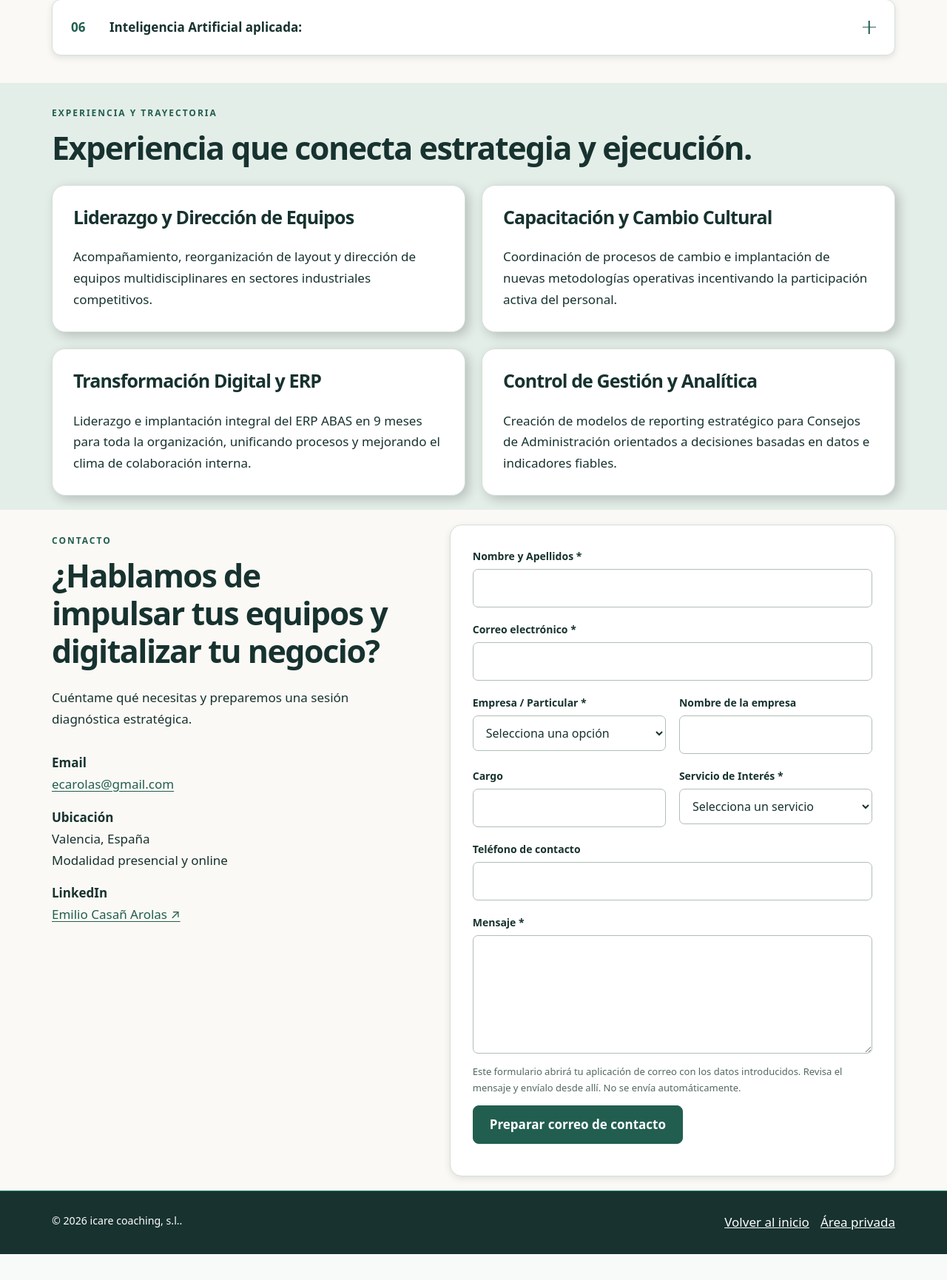
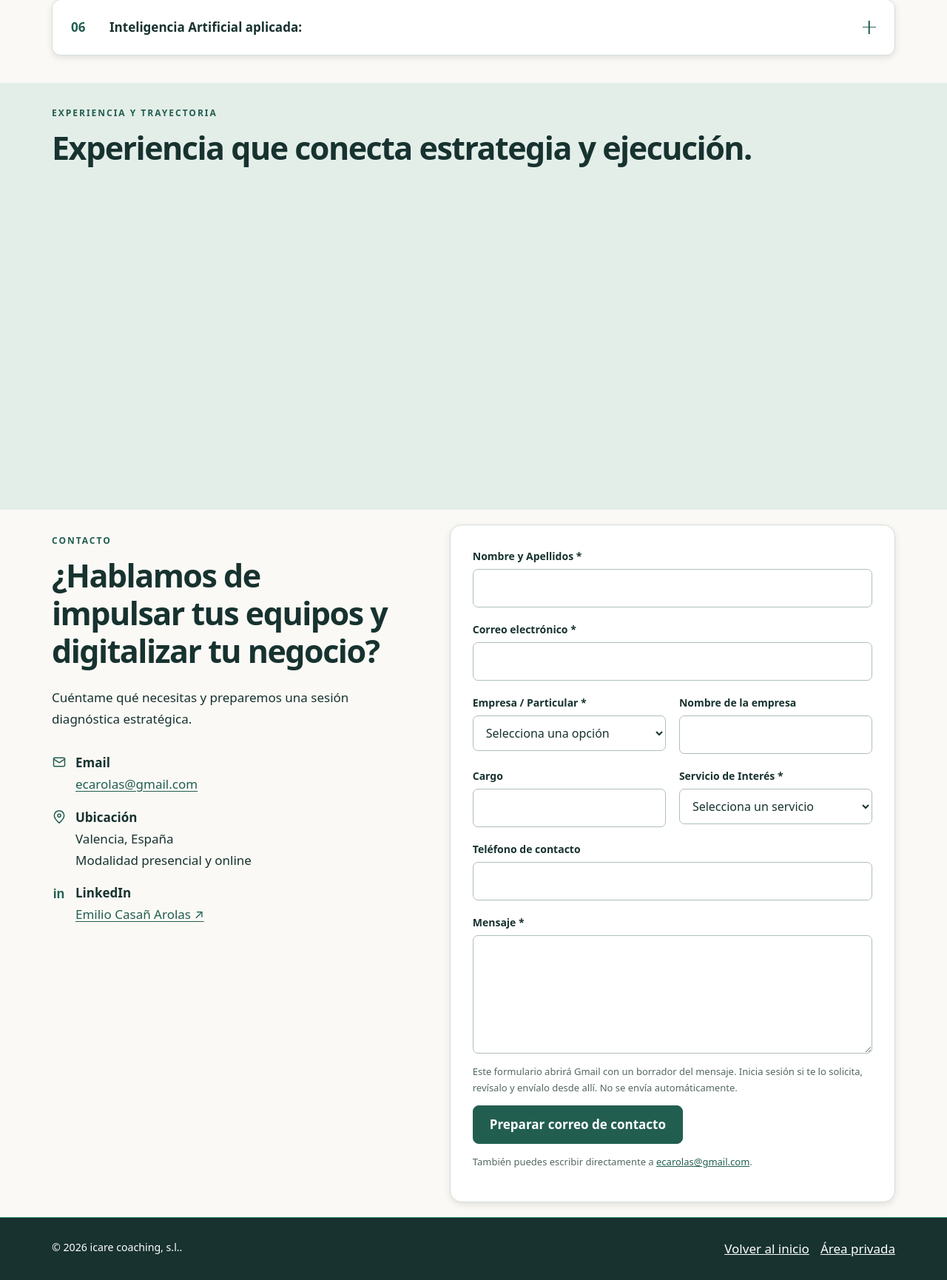
Before and after one commit to Emiliocaa/icare, a PHP site: page / in a window 1280 px wide. Shown: the part 4765-6495 px from the top of the page at 74% size. Before the commit the page ends 6460 px from the top, so only its background shows below. Run offline with PHP 8.4, Linux system fonts and the light colour scheme.

Commit message:
efectosvarios

```diff
--- a/assets/css/estilos.css
+++ b/assets/css/estilos.css
@@ -509,7 +509,7 @@ html.menu-abierto {
     padding: 2.8rem 0 1.125rem;
     background: radial-gradient(ellipse at top right,
             var(--color-hero),
-            transparent 60%);
+            transparent 70%);
 }
 
 .hero h1 {
@@ -518,7 +518,7 @@ html.menu-abierto {
 }
 
 .hero h1:hover {
-    transform: translateY(-0.3em);
+    transform: translateY(-0.3em) translateX(0.3em);
 }
 
 .lead {
@@ -558,6 +558,32 @@ html.menu-abierto {
 
 section.section {
     padding: 1.2rem 0;
+}
+
+@keyframes fade-in {
+    from {
+        opacity: 0;
+        translate: 0 1rem;
+        scale: 0.7s;
+    }
+
+    to {
+        opacity: 1;
+        translate: 0;
+        scale: 1;
+    }
+}
+
+@supports (animation-timeline: view()) {
+    @media (prefers-reduced-motion: no-preference) {
+        #enfoque .card,
+        #servicios .card,
+        #experiencia .card {
+            animation: fade-in linear both;
+            animation-timeline: view();
+            animation-range: entry 0% cover 45%;
+        }
+    }
 }
 
 .section .container h2:hover {
@@ -793,6 +819,20 @@ summary, ol {
     overflow-wrap: anywhere;
 }
 
+.contact-item {
+    display: flex;
+    align-items: flex-start;
+    gap: var(--espacio-3);
+}
+
+.contact-icon {
+    flex: 0 0 1.25rem;
+    width: 1.25rem;
+    height: 1.25rem;
+    margin-top: 0.2rem;
+    color: var(--verde);
+}
+
 .contact-links a {
     color: var(--verde);
     text-underline-offset: 0.1875rem;
@@ -965,6 +1005,10 @@ summary, ol {
 }
 
 .formulario-tarjeta [hidden] {
+    display: none !important;
+}
+
+#correo-alternativo[hidden] {
     display: none !important;
 }
 
--- a/index.php
+++ b/index.php
@@ -181,9 +181,26 @@ $anioActual = date('Y');
                     <h2>¿Hablamos de impulsar tus equipos y digitalizar tu negocio?</h2>
                     <p>Cuéntame qué necesitas y preparemos una sesión diagnóstica estratégica.</p>
                     <div class="contact-links">
-                        <div><strong>Email</strong><br><a href="mailto:ecarolas@gmail.com">ecarolas@gmail.com</a></div>
+                        <div class="contact-item">
+                            <svg class="contact-icon" viewBox="0 0 24 24" fill="none" stroke="currentColor" stroke-width="1.8" stroke-linecap="round" stroke-linejoin="round" aria-hidden="true" focusable="false">
+                                <rect x="3" y="5" width="18" height="14" rx="2"></rect>
+                                <path d="m3 7 9 6 9-6"></path>
+                            </svg>
+                            <div><strong>Email</strong><br><a href="https://mail.google.com/mail/?view=cm&amp;fs=1&amp;to=ecarolas%40gmail.com" target="_blank" rel="noopener noreferrer">ecarolas@gmail.com</a></div>
+                        </div>
+                        <div class="contact-item">
+                            <svg class="contact-icon" viewBox="0 0 24 24" fill="none" stroke="currentColor" stroke-width="1.8" stroke-linecap="round" stroke-linejoin="round" aria-hidden="true" focusable="false">
+                                <path d="M20 10c0 5-8 12-8 12S4 15 4 10a8 8 0 1 1 16 0Z"></path>
+                                <circle cx="12" cy="10" r="2.5"></circle>
+                            </svg>
                             <div><strong>Ubicación</strong><br>Valencia, España<br>Modalidad presencial y online</div>
+                        </div>
+                        <div class="contact-item">
+                            <svg class="contact-icon" viewBox="0 0 24 24" aria-hidden="true" focusable="false">
+                                <text x="2" y="20" fill="currentColor" font-family="Arial, sans-serif" font-size="21" font-weight="700">in</text>
+                            </svg>
                             <div><strong>LinkedIn</strong><br><a href="https://www.linkedin.com/in/emilio-casa%C3%B1-arolas-81502ab7" target="_blank" rel="noopener noreferrer">Emilio Casañ Arolas ↗</a></div>
+                        </div>
                     </div>
                 </div>
                 <form id="contact-form">
@@ -207,9 +224,18 @@ $anioActual = date('Y');
                         <div class="field full"><label for="telefono">Teléfono de contacto</label><input id="telefono" name="telefono" type="tel" autocomplete="tel" maxlength="40"></div>
                         <div class="field full"><label for="mensaje">Mensaje *</label><textarea id="mensaje" name="mensaje" rows="5" required maxlength="4000"></textarea></div>
                     </div>
-                    <p class="note">Este formulario abrirá tu aplicación de correo con los datos introducidos. Revisa el mensaje y envíalo desde allí. No se envía automáticamente.</p><button class="button" type="submit">Preparar correo de contacto</button>
-                    <p class="note" id="form-status" role="status"></p><noscript>
-                    <p>Para contactar, escribe directamente a <a href="mailto:ecarolas@gmail.com">ecarolas@gmail.com</a>.</p>
+                    <p class="note">Este formulario abrirá Gmail con un borrador del mensaje. Inicia sesión si te lo solicita, revísalo y envíalo desde allí. No se envía automáticamente.</p>
+                    <button class="button" type="submit">Preparar correo de contacto</button>
+                    <p class="note" id="form-status" role="status"></p>
+                    <p id="correo-alternativo" hidden>
+                        <a id="abrir-correo" href="https://mail.google.com/mail/?view=cm&amp;fs=1&amp;to=ecarolas%40gmail.com" target="_blank" rel="noopener noreferrer">Abrir el correo preparado en Gmail</a>
+                    </p>
+                    <p class="note">
+                        También puedes escribir directamente a
+                        <a href="https://mail.google.com/mail/?view=cm&amp;fs=1&amp;to=ecarolas%40gmail.com" target="_blank" rel="noopener noreferrer">ecarolas@gmail.com</a>.
+                    </p>
+                    <noscript>
+                        <p>JavaScript está desactivado. Utiliza el enlace de correo anterior para contactar.</p>
                     </noscript>
                 </form>
             </div>
@@ -221,17 +247,23 @@ $anioActual = date('Y');
         </div>
     </footer>
     <script>
-        /* Prepara un correo; el usuario realiza el envío desde su aplicación. */
-        document.getElementById('contact-form').addEventListener('submit', function(event) {
+            const formulario = document.getElementById('contact-form');
+            const estado = document.getElementById('form-status');
+            const alternativa = document.getElementById('correo-alternativo');
+            const enlaceCorreo = document.getElementById('abrir-correo');
+
+            if (formulario && estado && alternativa && enlaceCorreo) {
+                formulario.addEventListener('submit', function(event) {
+                    // Impide el envío normal del formulario.
                     event.preventDefault();
 
-            /* Comprueba las reglas de validación del formulario. */
+                    // Comprueba los campos y muestra los errores de validación.
                     if (!this.reportValidity()) return;
 
-            /* Recoge los valores de los campos mediante su atributo name. */
+                    // Recoge los datos mediante los atributos name del formulario.
                     const data = new FormData(this);
 
-            /* Define el orden y las etiquetas de los datos del mensaje. */
+                    // Define las etiquetas y el orden de los datos del mensaje.
                     const fields = [
                         ['nombre', 'Nombre y Apellidos'],
                         ['email', 'Correo electrónico'],
@@ -243,18 +275,41 @@ $anioActual = date('Y');
                         ['mensaje', 'Mensaje']
                     ];
 
-            /* Construye el mensaje y elimina espacios al inicio y al final de cada valor. */
-            const body = fields.map(([key, label]) => label + ': ' + String(data.get(key) ?? '').trim()).join('\r\n');
+                    // Construye el cuerpo del correo.
+                    const body = fields
+                        .map(([key, label]) =>
+                            label + ': ' + String(data.get(key) ?? '').trim()
+                        )
+                        .join('\r\n');
 
-            /* Utiliza un asunto alternativo si el servicio está vacío o no existe. */
-            const subject = 'Sesión Diagnóstica Estratégica - ' + (String(data.get('servicio') ?? '').trim() || 'Consulta general');
+                    // Prepara el asunto con un valor alternativo.
+                    const servicio =
+                        String(data.get('servicio') ?? '').trim() || 'Consulta general';
 
-            /* Muestra el aviso antes de intentar abrir la aplicación de correo. */
-            document.getElementById('form-status').textContent = 'Se intentará abrir tu aplicación de correo. Revisa el mensaje y pulsa Enviar. Si no se abre, escribe a ecarolas@gmail.com.';
+                    const subject = 'Sesión Diagnóstica Estratégica - ' + servicio;
 
-            /* Prepara el destinatario, el asunto y el cuerpo del correo. */
-            window.location.href = 'mailto:ecarolas@gmail.com?subject=' + encodeURIComponent(subject) + '&body=' + encodeURIComponent(body);
+                    // Codifica el asunto y el mensaje para incluirlos en la dirección.
+                    const gmailUrl =
+                        'https://mail.google.com/mail/?view=cm&fs=1&to=ecarolas%40gmail.com&su=' +
+                        encodeURIComponent(subject) +
+                        '&body=' +
+                        encodeURIComponent(body);
+
+                    // Habilita una alternativa para abrir manualmente el borrador en Gmail.
+                    enlaceCorreo.href = gmailUrl;
+                    alternativa.hidden = false;
+
+                    // Informa sin afirmar que el mensaje se haya enviado.
+                    estado.textContent =
+                        'Se ha preparado el correo. Si Gmail no se abre, ' +
+                        'pulsa «Abrir el correo preparado en Gmail». ' +
+                        'Revisa el borrador y envíalo desde Gmail. ' +
+                        'Todavía no se ha enviado.';
+
+                    // Abre Gmail directamente, sin depender de un gestor mailto del sistema.
+                    window.location.assign(gmailUrl);
                 });
+            }
      </script>
 </body>
 </html>
```
Also changed, not shown: conocimiento/assets/css/conocimiento.css (+8 -0 lines), conocimiento/index.php (+2 -6 lines), README.md. Lines whose indentation alone changed are shown as unchanged.
